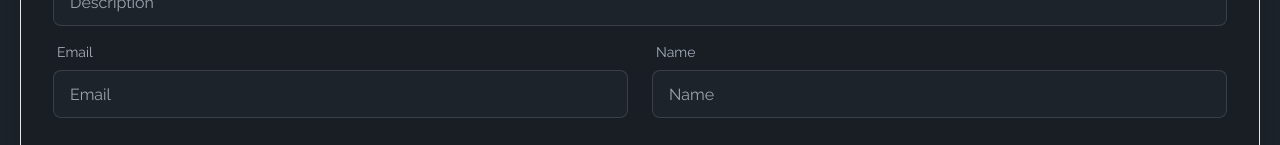
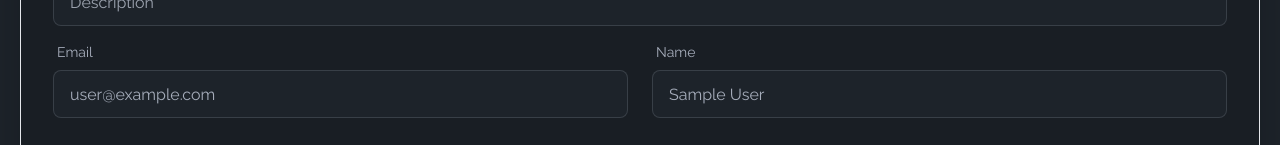
Before and after one commit to sheikhmuhammadantor/fundfusions-client, a React (Vite) app: page /addCampaign in a window 1280 px wide. Shown: the part 655-800 px from the top of the page. Built offline with nearby package versions, Linux system fonts and the light colour scheme; no server answers; sample sign-in values are in the browser's storage.

Commit message:
Set Default user name and email for add campaign, make readOnly.

```diff
--- a/src/Pages/AddCampaign.jsx
+++ b/src/Pages/AddCampaign.jsx
@@ -3,11 +3,14 @@ import { Link } from "react-router-dom";
 import Swal from 'sweetalert2';
 import DatePicker from "react-datepicker";
 import "react-datepicker/dist/react-datepicker.css";
-import { useState } from "react";
+import { useContext, useState } from "react";
+import { AuthContext } from "../Providers/AuthProvider";
 
 function AddCampaign() {
 
   const [startDate, setStartDate] = useState(new Date());
+  const { user } = useContext(AuthContext);
+  const {email, displayName:name} = user || {};
 
   const handelAddCampaign = (e) => {
     e.preventDefault();
@@ -17,13 +20,10 @@ function AddCampaign() {
     const type = form.type.value;
     const date = form.date.value;
     const description = form.description.value;
-    const name = form.name.value;
-    const email = form.email.value;
     const amount = form.amount.value;
     const photo = form.photo.value;
 
     const newCampaign = { title, type, date, description, name, email, amount, photo }
-    // console.log(newCampaign);
 
     fetch('http://localhost:3000/addCampaign', {
       method: 'POST',
@@ -34,12 +34,10 @@ function AddCampaign() {
     })
       .then(res => res.json())
       .then(data => {
-        console.log(data);
-
         if (data.insertedId) {
           Swal.fire({
             title: 'Success !',
-            text: 'New Coffee Added',
+            text: 'New Campaign Added',
             icon: 'success',
             confirmButtonText: 'Close'
           })
@@ -129,13 +127,13 @@ function AddCampaign() {
                 <label className="label">
                   <span className="label-text">Email</span>
                 </label>
-                <input type="email" name="email" placeholder="Email" className="input input-bordered" required />
+                <input type="email" name="email" placeholder="Email" defaultValue={user?.email} readOnly className="input input-bordered" required />
               </div>
               <div className="form-control w-full">
                 <label className="label">
                   <span className="label-text">Name</span>
                 </label>
-                <input type="text" name="name" placeholder="Name" className="input input-bordered" required />
+                <input type="text" name="name" placeholder="Name" defaultValue={user?.displayName} readOnly className="input input-bordered" required />
               </div>
             </div>
             {/* Add Button */}
--- a/src/Pages/Details.jsx
+++ b/src/Pages/Details.jsx
@@ -1,6 +1,7 @@
 import { useContext } from "react";
 import { useLoaderData } from "react-router-dom"
 import { AuthContext } from "../Providers/AuthProvider";
+import Swal from "sweetalert2";
 
 function Details() {
 
@@ -19,10 +20,17 @@ function Details() {
       },
       body: JSON.stringify(donationData)
     })
-      .then(res => {
-        console.log(res);
-        return res.json();
-      }).then(data => console.log(data))
+      .then(res => res.json())
+      .then(data => {
+        if (data.insertedId) {
+          Swal.fire({
+            title: 'Success !',
+            text: 'Successfully Donated !',
+            icon: 'success',
+            confirmButtonText: 'Close'
+          })
+        }
+      })
   }
 
   return (
```
